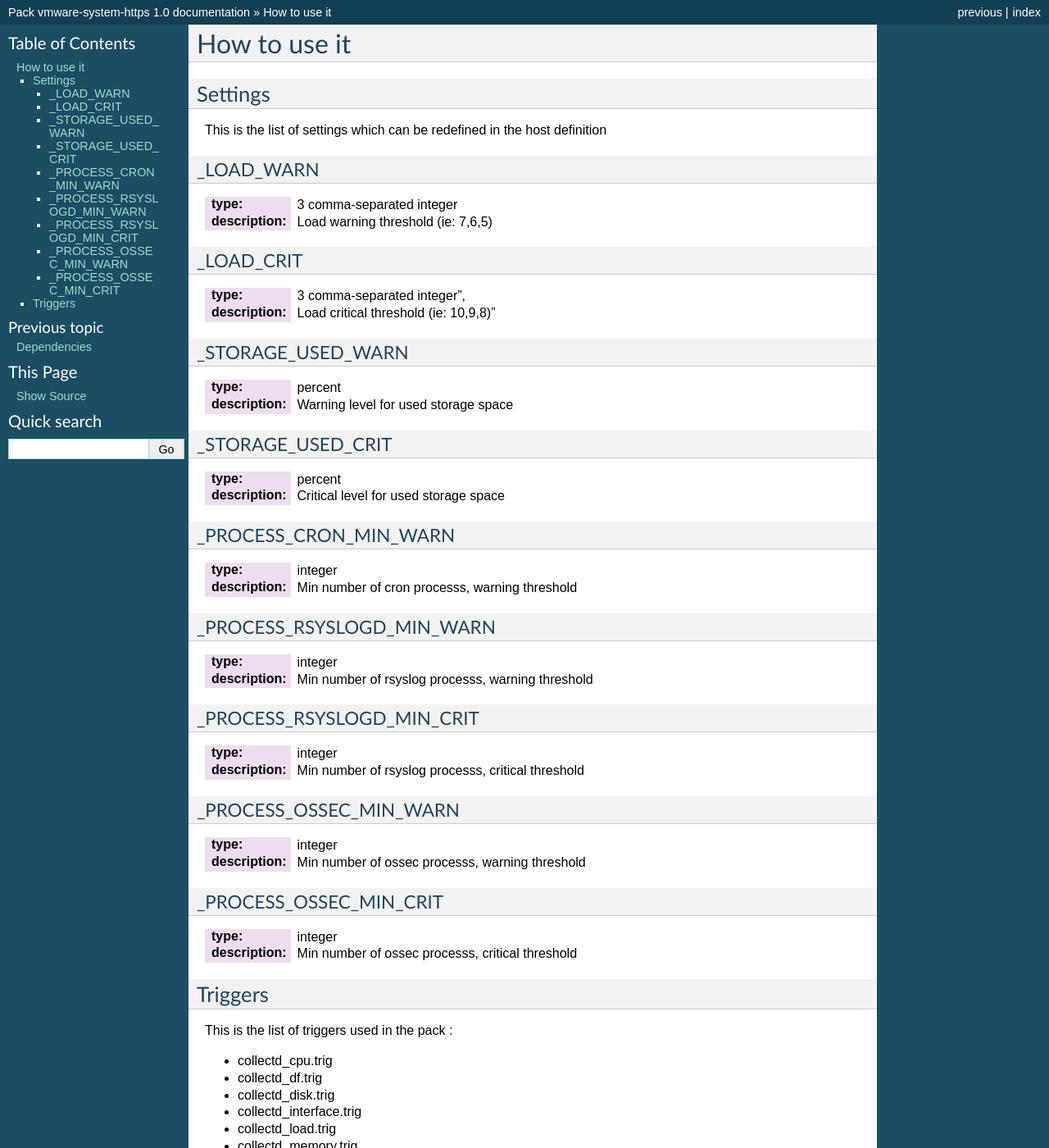
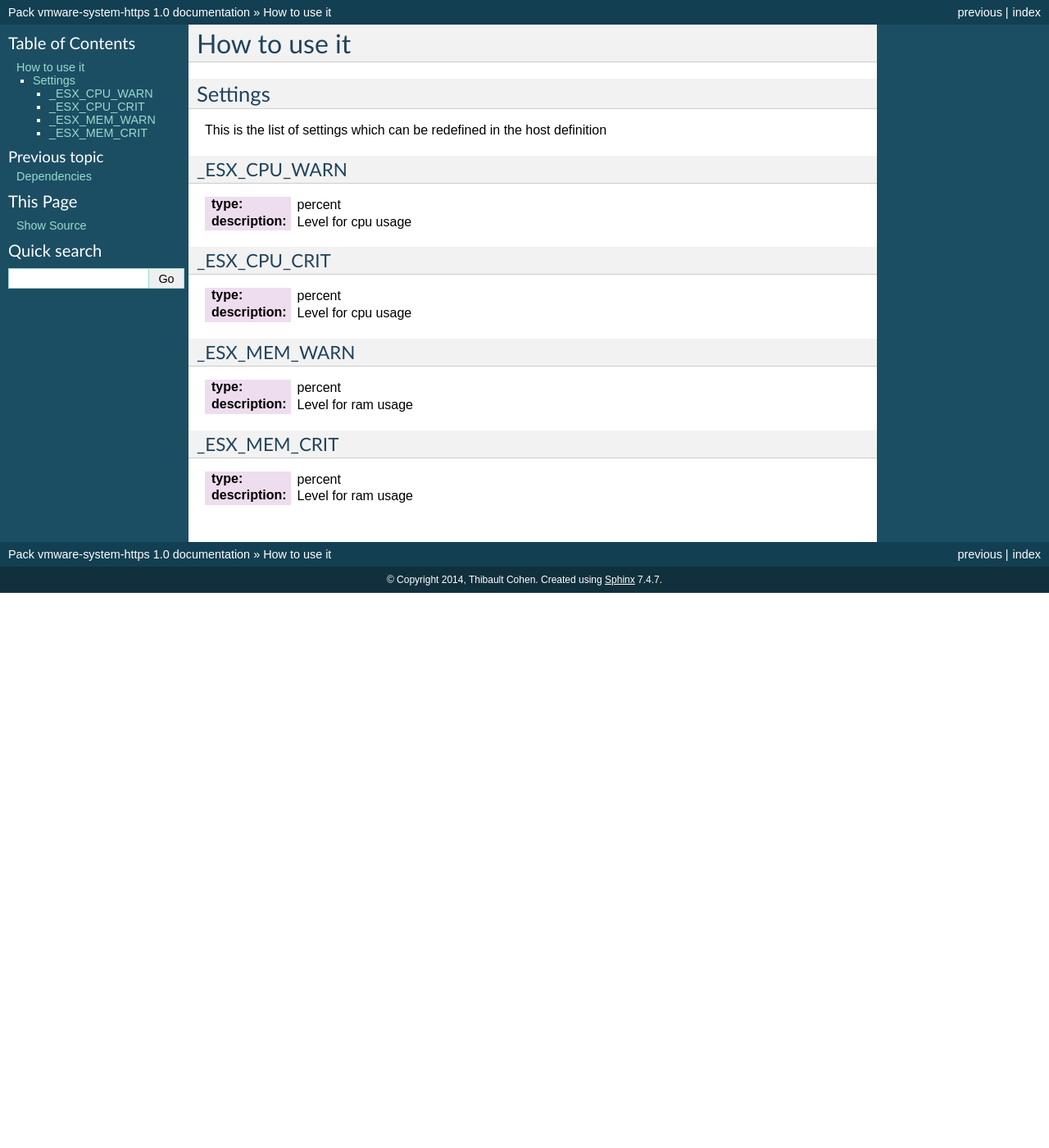
Before and after one commit to savoirfairelinux/monitoring-tools, a Sphinx documentation site: the page built from doc/source/howtouseit.rst, in a window 1280 px wide and 1400 px high. Shown: the whole window at 82% size. Built offline with Sphinx 7.4.7, drawn with Linux system fonts in a browser that asks for light colours; some of the changed text lies outside the part shown.

Commit message:
Add layout

```diff
--- a/doc/source/howtouseit.rst
+++ b/doc/source/howtouseit.rst
@@ -7,81 +7,29 @@
 
 This is the list of settings which can be redefined in the host definition
 
-_LOAD_WARN
-----------
+_ESX_CPU_WARN
+--------------
 
-:type:              3 comma-separated integer
-:description:       Load warning threshold (ie: 7,6,5)
+:type:              percent
+:description:       Level for cpu usage
 
 
-_LOAD_CRIT
-----------
+_ESX_CPU_CRIT
+--------------
 
-:type:              3 comma-separated integer",
-:description:        Load critical threshold (ie: 10,9,8)"
+:type:              percent
+:description:       Level for cpu usage
 
 
-_STORAGE_USED_WARN
-------------------
+_ESX_MEM_WARN
+--------------
 
 :type:              percent
-:description:       Warning level for used storage space
+:description:       Level for ram usage
 
 
-_STORAGE_USED_CRIT
-------------------
+_ESX_MEM_CRIT
+--------------
 
 :type:              percent
-:description:       Critical level for used storage space
-
-
-_PROCESS_CRON_MIN_WARN
-----------------------
-
-:type:              integer
-:description:       Min number of cron processs, warning threshold
-
-
-
-_PROCESS_RSYSLOGD_MIN_WARN
---------------------------
-
-:type:              integer
-:description:       Min number of rsyslog processs, warning threshold
-
-
-_PROCESS_RSYSLOGD_MIN_CRIT
---------------------------
-
-:type:              integer
-:description:       Min number of rsyslog processs, critical threshold
-
-
-_PROCESS_OSSEC_MIN_WARN
------------------------
-
-:type:              integer
-:description:       Min number of ossec processs, warning threshold
-
-
-_PROCESS_OSSEC_MIN_CRIT
------------------------
-
-:type:              integer
-:description:       Min number of ossec processs, critical threshold
-
-
-Triggers
-~~~~~~~~
-
-This is the list of triggers used in the pack :
-
-* collectd_cpu.trig
-* collectd_df.trig
-* collectd_disk.trig
-* collectd_interface.trig
-* collectd_load.trig
-* collectd_memory.trig
-* collectd_processes.trig
-* collectd_swap.trig
-* collectd_users.trig
+:description:       Level for ram usage
--- a/doc/source/index.rst
+++ b/doc/source/index.rst
@@ -1,9 +1,9 @@
-.. Pack generic-dhcp documentation master file, created by
+.. Pack vmware-system-https documentation master file, created by
    sphinx-quickstart on Thu Feb 13 09:50:04 2014.
    You can adapt this file completely to your liking, but it should at least
    contain the root `toctree` directive.
 
-Welcome to Pack generic-dhcp's documentation!
+Welcome to Pack vmware-system-https's documentation!
 ==============================================
 
 Contents:
```
Also changed, not shown: doc/source/dependencies.rst (+5 -15 lines), package.json (+24 -11 lines), share/images/sets/vmware/tag.png (added), 12 other files.
